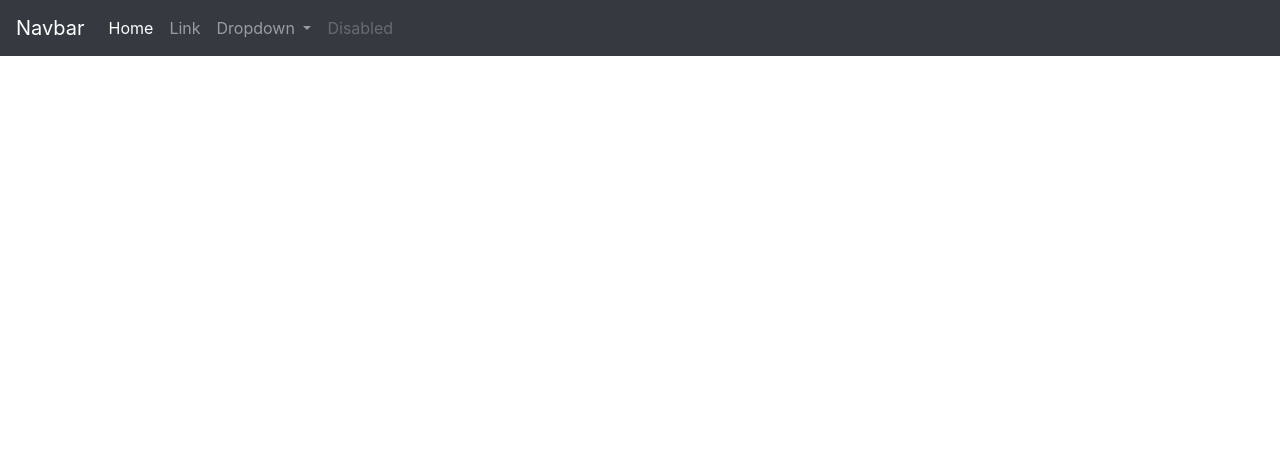
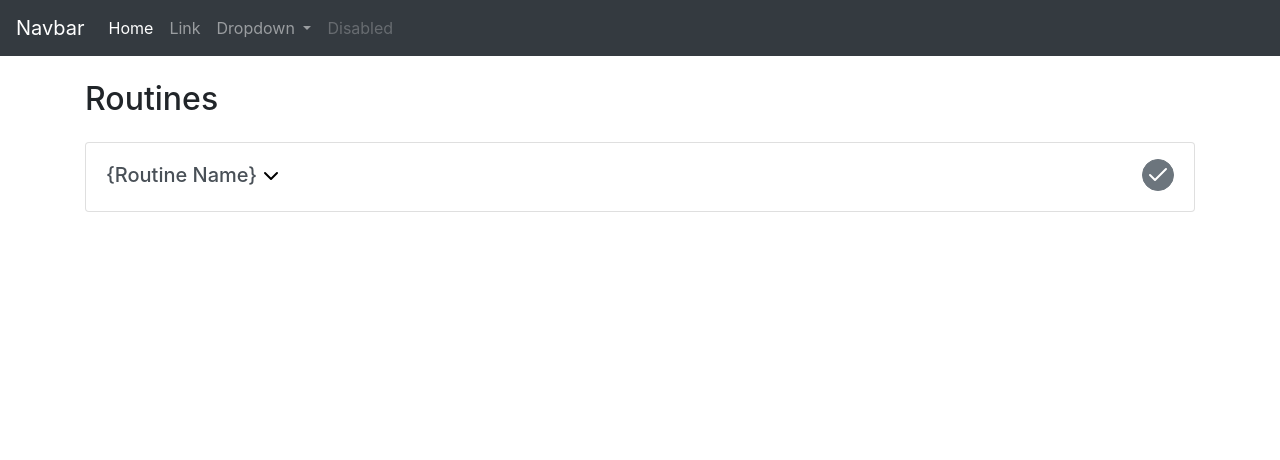
Before and after one commit to progrdk/simpleRoutines, a plain HTML site: page index.html in a window 1280 px wide. Drawn offline with Linux system fonts and the light colour scheme.

Commit message:
Prototyped Homepage UI.

```diff
--- a/css/style.css
+++ b/css/style.css
@@ -33,9 +33,14 @@
   overflow-y: hidden;
 }
 
-.collapsable-0 {
+.collapsable-h0 {
   min-height: 0px;
   max-height: 0px;
+}
+
+.collapsable-h70 {
+  min-height: 70px;
+  max-height: 70px;
 }
 
 .collapsable.expanded {
@@ -64,7 +69,7 @@
   background: #fff;
 }
 
-/* Collapsable heading styles */
+/* Collapsable header styles */
 
 .collapsable-header {
   text-transform: capitalize;
@@ -74,7 +79,7 @@
   cursor: pointer;
 }
 
-.collapsable > .collapsable-header::after {
+.collapsable .collapsable-header::after {
   content: url("../sources/icons/chevron-down.svg");
   display: inline-block;
   height: 24px;
@@ -84,7 +89,7 @@
   left: 1%;
 }
 
-.collapsable.expanded > .collapsable-header::after {
+.collapsable.expanded .collapsable-header::after {
   content: url("../sources/icons/chevron-up.svg");
 }
 
@@ -92,17 +97,44 @@
 
 /* : "transition" states classes are required */
 /* :  to implement "clean of additional classes" initial state */
-.collapsable.expanding > .collapsable-header::after {
+.collapsable.expanding .collapsable-header::after {
   animation-name: chevronClockwise180;
   animation-duration: 0.7s;
   animation-timing-function: ease-out;
   animation-fill-mode: forwards;
 }
-.collapsable.collapsing > .collapsable-header::after {
+.collapsable.collapsing .collapsable-header::after {
   animation-name: chevronAntiClockwise180;
   animation-duration: 0.7s;
   animation-timing-function: ease-out;
   animation-fill-mode: forwards;
+}
+
+/* Collapsable caption styles */
+/* : caption = container that holds header at least */
+
+.collapsable .caption {
+  height: 2.5rem;
+}
+
+.collapsable .caption > .btn {
+  width: 2rem;
+  height: 2rem;
+  background-image: url(../sources/icons/check.svg);
+  background-repeat: no-repeat;
+  background-position: center;
+}
+
+.routine-card {
+  overflow: hidden;
+}
+
+.routine-card > .card-body {
+  padding: 1.25rem 0;
+}
+
+.routine-container-view-card-btn {
+  min-width: 242px;
 }
 
 /* Button adding elements style */
@@ -137,6 +169,38 @@
   border-color: #0062cc !important;
 }
 
+/* Percent stacked bar chart styles */
+
+.stacked-bar-item {
+  overflow: hidden;
+  width: 100%;
+  height: 100%;
+}
+
+.stacked-bar-item:not(:first-child) {
+  width: 0;
+  display: none;
+}
+
+
+.btn.skip-back,
+.btn.skip-forward {
+  width: 1.5rem;
+  height: 1.5rem;
+}
+
+.skip-back {
+  background-image: url(../sources/icons/skip-back.svg);
+  background-repeat: no-repeat;
+  background-position: center;
+}
+
+.skip-forward {
+  background-image: url(../sources/icons/skip-forward.svg);
+  background-repeat: no-repeat;
+  background-position: center;
+}
+
 /* Common styles */
 
 .borderLess {
@@ -155,6 +219,10 @@
 .checkbox-valign-middle {
   display: inline-block;
   vertical-align: middle;
+}
+
+.width-15 {
+  width: 15%;
 }
 
 /* Keyframes */
--- a/index.html
+++ b/index.html
@@ -68,10 +68,78 @@
           </div>
         </nav>
         <!-- Insert instantiated main sections here -->
+        <main class="container">
+          <h2 class="mb-4">Routines</h2>
+          <div id="list-routines" class="list-group mb-3">
+            <div
+              class="list-group-item list-group-item-action collapsable collapsable-h70 routine-container-view-card-btn"
+            >
+              <div
+                class="caption d-flex mb-3 justify-content-between align-items-center"
+              >
+                <h5 class="collapsable-header mb-0">{Routine name}</h5>
+                <button
+                  class="btn btn-secondary btn-sm rounded-circle"
+                  type="button"
+                ></button>
+              </div>
+              <div class="routine-card card border-0 w-100">
+                <div
+                  id="{Routine name}-s_b_c"
+                  class="card-img-top d-flex flex-nowrap justify-content-center align-items-center"
+                  area-label="Percent stacked bar chart for completed and failed routine occasions."
+                >
+                  <div
+                    class="bg-success stacked-bar-item text-center text-light"
+                  >
+                    100%
+                  </div>
+                  <div
+                    class="bg-danger stacked-bar-item text-center text-light"
+                  >
+                    20%
+                  </div>
+                </div>
+                <div class="card-body">
+                  <div class="d-flex flex-column">
+                    <p class="card-text mb-0 text-nowrap">Next occasion:</p>
+                    <div
+                      class="occasion-ctrl align-self-center d-flex flex-nowrap justify-content-center align-items-center"
+                    >
+                      <button
+                        class="skip-back btn btn-sm rounded-left mr-1"
+                        type="button"
+                      ></button>
+                      <span class="card-text text-nowrap">
+                        [17.04.2020 18:00]
+                      </span>
+                      <button
+                        class="skip-forward btn btn-sm rounded-right ml-1"
+                        type="button"
+                      ></button>
+                    </div>
+                  </div>
+                  <div class="d-flex flex-column">
+                    <p class="card-text mb-0 text-nowrap">Schedule:</p>
+                    <p class="card-text mb-0 align-self-center text-nowrap">
+                      {Schedule name / scheme}
+                    </p>
+                  </div>
+                  <button
+                    class="btn btn-primary btn-block mt-5 text-nowrap"
+                    type="button"
+                  >
+                    Edit Routine
+                  </button>
+                </div>
+              </div>
+            </div>
+          </div>
+        </main>
       </div>
     </div>
 
-    <template id="new-routine">
+    <template id="routine-settings">
       <div class="list-group-item list-group-item-action collapsable">
         <h5 class="collapsable-header mb-3">Routine</h5>
         <form>
@@ -174,7 +242,7 @@
         </form>
       </div>
     </template>
-    <template id="new-schedule">
+    <template id="schedule-settings">
       <div class="list-group-item list-group-item-action collapsable">
         <h5 class="collapsable-header mb-3">Schedule</h5>
         <form>
@@ -217,7 +285,7 @@
                     Intervals
                   </button>
                 </div>
-                <fieldset class="form-group collapsable collapsable-0">
+                <fieldset class="form-group collapsable collapsable-h0">
                   <div
                     aria-label="Choose between Times per month or Times per week"
                   ></div>
@@ -243,7 +311,7 @@
                     max="7"
                   />
                 </fieldset>
-                <fieldset class="form-group collapsable collapsable-0">
+                <fieldset class="form-group collapsable collapsable-h0">
                   <div area-label="Choose either of inputs"></div>
                   <label for="TimesPerWeek-">Interval in days:</label>
                   <input
@@ -297,18 +365,18 @@
         type="button"
       ></button>
     </template>
-    <template id="page-routines">
+    <template id="page-routines-settings">
       <main class="container">
-        <h2 class="mb-4">Routines</h2>
+        <h2 class="mb-4">Routines Settings</h2>
         <div id="list-routines" class="list-group mb-3">
           <!-- Insert instantiated Routine Elements here -->
         </div>
         <!-- Insert instantiated routine add button here -->
       </main>
     </template>
-    <template id="page-schedules">
+    <template id="page-schedules-settings">
       <main class="container">
-        <h2 class="mb-4">Schedules</h2>
+        <h2 class="mb-4">Schedules Settings</h2>
         <div id="list-schedules" class="list-group mb-3">
           <!-- Insert instantiated Schedule Elements here -->
         </div>
--- a/js/EventMediator.js
+++ b/js/EventMediator.js
@@ -63,7 +63,7 @@
     // : clicked on button#add-routine
     if (e.target.id === "add-routine") {
       // : call handlers
-      appendElementFromTemplate("new-routine", "list-routines");
+      appendElementFromTemplate("routine-settings", "list-routines");
     }
   }
 }
```
Also changed, not shown: sources/icons/check.svg (added), sources/icons/skip-back.svg (added), sources/icons/skip-forward.svg (added).
